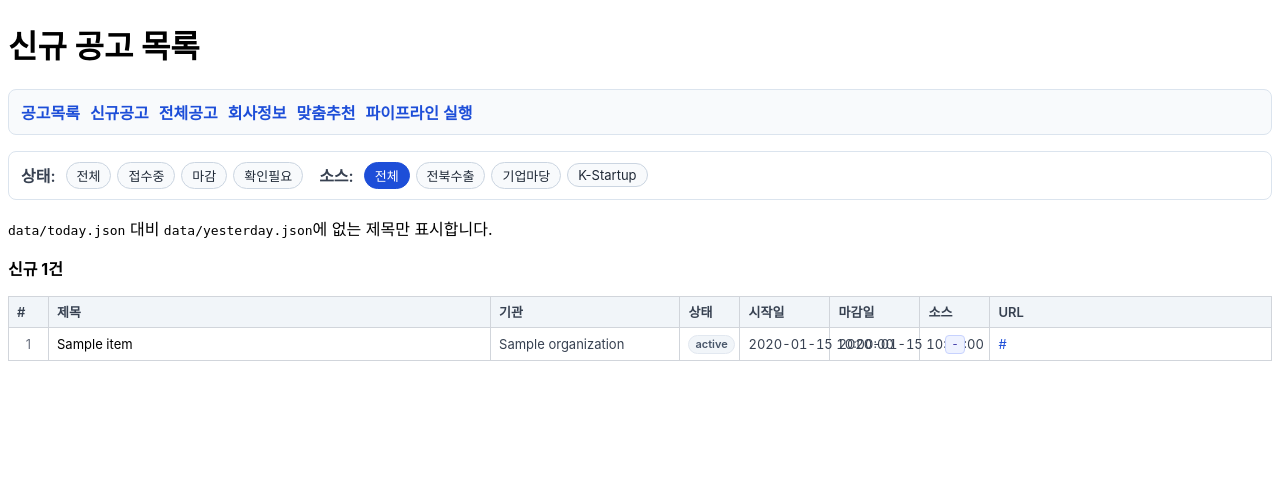
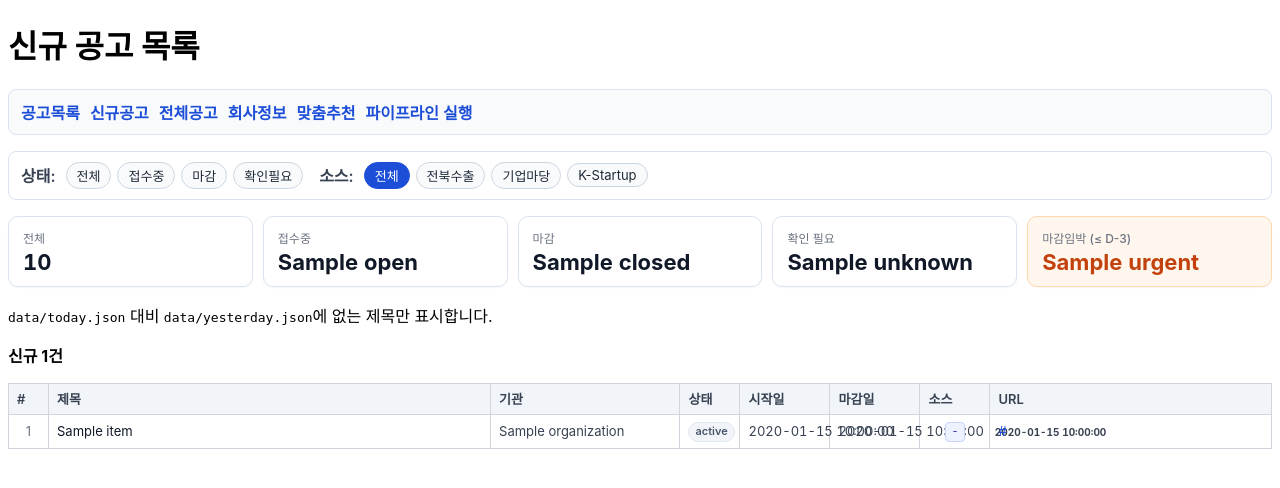
Before and after one commit to hover9710-beep/Job-bizgov-platform, a Flask app: template templates/new.html in a window 1280 px wide. Shown: the top 488 px of the page. Run offline with Flask 3, Linux system fonts and the light colour scheme; the template is opened without the code that fills it: most values are stand-ins (such as "Sample title", 1, 10 or a date in 2020).

Commit message:
feat: UI 서비스형 개선 (요약카드/제목링크/소스한글화/마감강조)
Made-with: Cursor

```diff
--- a/appy.py
+++ b/appy.py
@@ -5,6 +5,7 @@ import re
 import sqlite3
 import subprocess
 import sys
+from datetime import date, datetime, timedelta
 from pathlib import Path
 from typing import Any, List, Optional, Tuple
 
@@ -57,6 +58,60 @@ LOG_TAIL_CHARS = 6000
 
 MERGED_NEW_JSON = BASE_DIR / "data" / "merged" / "new.json"
 ALL_JB_JSON = BASE_DIR / "data" / "all_jb" / "all_jb.json"
+
+# UI 표기용 소스 한글 라벨. pipeline/ui_view.SOURCE_LABELS 와 동일 매핑.
+# 템플릿 필터/요약카드에서 키 → 한글 변환시 사용.
+SOURCE_LABELS = {
+    "jbexport": "전북수출",
+    "bizinfo": "기업마당",
+    "kstartup": "K-Startup",
+}
+
+
+def _safe_parse_date(s: Any) -> Optional[date]:
+    """'YYYY-MM-DD' 접두부만 파싱. 빈값/파싱 실패는 None. 예외 던지지 않음."""
+    if not s:
+        return None
+    txt = str(s).strip()
+    if len(txt) < 10:
+        return None
+    try:
+        return datetime.strptime(txt[:10], "%Y-%m-%d").date()
+    except (ValueError, TypeError):
+        return None
+
+
+def _compute_ui_summary(items: List[dict]) -> dict:
+    """
+    인덱스 카드 요약 집계.
+      - total    : 전체
+      - open     : display_status == '접수중'
+      - closed   : display_status == '마감'
+      - unknown  : 그 외(확인 필요 등)
+      - urgent   : 접수중 중 end_date 가 오늘 ~ 오늘+3일(포함) 사이
+    """
+    today = date.today()
+    limit = today + timedelta(days=3)
+    total = len(items)
+    open_n = closed_n = unknown_n = urgent_n = 0
+    for it in items:
+        st = (it.get("display_status") or "").strip()
+        if st == "접수중":
+            open_n += 1
+            ed = _safe_parse_date(it.get("end_date"))
+            if ed is not None and today <= ed <= limit:
+                urgent_n += 1
+        elif st == "마감":
+            closed_n += 1
+        else:
+            unknown_n += 1
+    return {
+        "total": total,
+        "open": open_n,
+        "closed": closed_n,
+        "unknown": unknown_n,
+        "urgent": urgent_n,
+    }
 
 
 def load_all_items() -> List[dict]:
@@ -336,6 +391,7 @@ def index():
     rows = get_db().execute(sql, params).fetchall()
     rows_ui = prepare_db_rows_for_ui(rows)
     rows_ui = filter_items(rows_ui, status=status_filter, source=source_filter)
+    summary = _compute_ui_summary(rows_ui)
     if audit_ui_enabled():
         log_source_mismatch_and_parser(rows_ui[:10], label="GET / (목록 10)")
         db = get_db()
@@ -357,6 +413,8 @@ def index():
         status=status,
         source=source,
         q=query,
+        summary=summary,
+        source_labels=SOURCE_LABELS,
     )
 
 
--- a/pipeline/ui_view.py
+++ b/pipeline/ui_view.py
@@ -20,7 +20,7 @@ from __future__ import annotations
 import json
 import sqlite3
 import sys
-from datetime import date, datetime
+from datetime import date, datetime, timedelta
 from pathlib import Path
 from typing import Any, Dict, Iterable, List, Optional, Tuple
 
@@ -41,6 +41,17 @@ DB_PATH = _ROOT / "db" / "biz.db"
 # 정렬 우선순위: 접수중(0) > 확인 필요(1) > 마감(2)
 _STATUS_ORDER = {"접수중": 0, "확인 필요": 1, "마감": 2}
 _SOURCE_ORDER = {"jbexport": 0, "bizinfo": 1, "kstartup": 2}
+
+# UI 표기용 소스 한글 라벨. appy.SOURCE_LABELS 와 동기화 유지.
+SOURCE_LABELS = {
+    "jbexport": "전북수출",
+    "bizinfo": "기업마당",
+    "kstartup": "K-Startup",
+}
+
+# 마감임박 배지 임계값(일 단위). D-3 이하는 danger(빨강), D-7 이하는 warn(주황).
+_DEADLINE_DANGER_DAYS = 3
+_DEADLINE_WARN_DAYS = 7
 
 
 # ---------------------------------------------------------------------------
@@ -190,6 +201,64 @@ def _parse_iso(s: str) -> Optional[date]:
         return None
 
 
+def _source_label(source_key: str) -> str:
+    """소스 키(소문자) → 한글 라벨. 미지정/미매핑은 원문 그대로."""
+    key = (source_key or "").strip().lower()
+    return SOURCE_LABELS.get(key, source_key or "")
+
+
+def _compute_deadline_badge(
+    display_status: str,
+    end_date_s: str,
+    today: date,
+) -> Tuple[str, str]:
+    """
+    (deadline_badge, deadline_class) 계산.
+
+    규칙
+      - display_status == '마감' → ('마감', 'deadline-danger')
+      - end_date 미지정 → ('', '')
+      - 오늘 기준 잔여일 d:
+          d <  0            → ('마감', 'deadline-danger')  # 방어적 처리
+          d <= DANGER(3)    → ('D-{d}', 'deadline-danger')
+          d <= WARN(7)      → ('D-{d}', 'deadline-warn')
+          그 외             → ('', '')
+    """
+    if display_status == "마감":
+        return ("마감", "deadline-danger")
+    ed = _parse_iso(end_date_s or "")
+    if ed is None:
+        return ("", "")
+    d = (ed - today).days
+    if d < 0:
+        return ("마감", "deadline-danger")
+    if d <= _DEADLINE_DANGER_DAYS:
+        return (f"D-{d}", "deadline-danger")
+    if d <= _DEADLINE_WARN_DAYS:
+        return (f"D-{d}", "deadline-warn")
+    return ("", "")
+
+
+def _apply_ui_labels(it: Dict[str, Any], today: date) -> None:
+    """
+    UI 표시 전용 파생 필드 주입 (프레젠테이션 레이어 한정).
+      - source_label    : 소스 키 → 한글 라벨
+      - deadline_badge  : 'D-3' / 'D-7' / '마감' / ''
+      - deadline_class  : CSS 클래스 ('deadline-danger' / 'deadline-warn' / '')
+
+    status 및 url 은 건드리지 않는다 (각각 infer_status / _apply_display_url 담당).
+    """
+    src_key = (it.get("_db_source_snapshot") or it.get("source") or "").strip().lower()
+    it["source_label"] = _source_label(src_key)
+    badge, cls = _compute_deadline_badge(
+        display_status=str(it.get("display_status") or "").strip(),
+        end_date_s=str(it.get("end_date") or "").strip(),
+        today=today,
+    )
+    it["deadline_badge"] = badge
+    it["deadline_class"] = cls
+
+
 def _sort_key_status(it: Dict[str, Any]) -> Tuple:
     st = _STATUS_ORDER.get(it.get("display_status") or "", 9)
     src = _SOURCE_ORDER.get((it.get("source_badge") or "").lower(), 9)
@@ -331,6 +400,7 @@ def prepare_db_rows_for_ui(
       4) 정렬 + display_idx 부여
     """
     t = today or _today_str()
+    t_date = datetime.strptime(t[:10], "%Y-%m-%d").date() if len(t) >= 10 else date.today()
     dicts = [dict(r) if not isinstance(r, dict) else r for r in rows]
     items: List[Dict[str, Any]] = [sqlite_row_to_item(r) for r in dicts]
     items = normalize_display_items(items)
@@ -342,6 +412,7 @@ def prepare_db_rows_for_ui(
         it["display_status"] = infer_status(period_text, sd, ed, t)
         it.setdefault("source_badge", (it.get("_db_source_snapshot") or "").lower() or "unknown")
         _apply_display_url(it)
+        _apply_ui_labels(it, t_date)
     # 4) 정렬
     items = sort_items(items, key=sort)
     for i, it in enumerate(items, start=1):
--- a/templates/new.html
+++ b/templates/new.html
@@ -44,6 +44,61 @@
         .status-closed  { background: #fee2e2; color: #991b1b; border-color: #fecaca; }
         .status-unknown { background: #f1f5f9; color: #475569; border-color: #e2e8f0; }
         .source-tag { display: inline-block; padding: 1px 6px; border-radius: 4px; font-size: 11px; background: #eef2ff; color: #3730a3; border: 1px solid #c7d2fe; white-space: nowrap; }
+
+        /* --- 요약 카드 그리드 (상단 대시보드) --- */
+        .summary-grid {
+            display: grid;
+            grid-template-columns: repeat(5, 1fr);
+            gap: 10px;
+            margin: 8px 0 16px;
+        }
+        .summary-card {
+            background: #fff;
+            border: 1px solid #dbe4ee;
+            border-radius: 10px;
+            padding: 12px 14px;
+            display: flex;
+            flex-direction: column;
+            gap: 4px;
+            box-shadow: 0 1px 2px rgba(15, 23, 42, 0.04);
+        }
+        .summary-card-urgent {
+            background: #fff7ed;
+            border-color: #fed7aa;
+        }
+        .summary-label { font-size: 12px; color: #6b7280; font-weight: 500; }
+        .summary-value { font-size: 22px; color: #111827; font-weight: 700; line-height: 1.1; font-variant-numeric: tabular-nums; }
+        .summary-card-urgent .summary-value { color: #c2410c; }
+
+        /* --- 제목 링크 --- */
+        .title-link { color: #111827; text-decoration: none; }
+        .title-link:hover { color: #1d4ed8; text-decoration: underline; }
+
+        /* --- 마감일 배지 (D-3 / D-7 / 마감) --- */
+        .deadline-badge {
+            display: inline-block;
+            margin-left: 4px;
+            padding: 1px 6px;
+            border-radius: 4px;
+            font-size: 10px;
+            font-weight: 700;
+            border: 1px solid transparent;
+            white-space: nowrap;
+            vertical-align: middle;
+        }
+        td.date-col.deadline-danger { background: #fef2f2; color: #991b1b; font-weight: 600; }
+        td.date-col.deadline-danger .deadline-badge { background: #fee2e2; color: #991b1b; border-color: #fecaca; }
+        td.date-col.deadline-warn   { background: #fffbeb; color: #92400e; font-weight: 600; }
+        td.date-col.deadline-warn   .deadline-badge { background: #fef3c7; color: #92400e; border-color: #fde68a; }
+
+        /* --- 반응형: 좁은 화면에서 요약 카드 열 수 조정 --- */
+        @media (max-width: 900px) {
+            .summary-grid { grid-template-columns: repeat(3, 1fr); }
+        }
+        @media (max-width: 600px) {
+            .summary-grid { grid-template-columns: repeat(2, 1fr); }
+            .summary-value { font-size: 18px; }
+        }
     </style>
 </head>
 <body>
@@ -86,6 +141,33 @@
                class="{% if cur_source|lower == 'kstartup' %}active{% endif %}">K-Startup</a>
         </div>
     </div>
+
+    {# 요약 대시보드 — appy.index()._compute_ui_summary() 결과.
+       필터가 적용된 후의 결과 집합 기준 카운트. urgent = 접수중 & 오늘~D+3. #}
+    {% set s = summary|default({'total': count, 'open': 0, 'closed': 0, 'unknown': 0, 'urgent': 0}) %}
+    <div class="summary-grid">
+        <div class="summary-card">
+            <span class="summary-label">전체</span>
+            <span class="summary-value">{{ s.total }}</span>
+        </div>
+        <div class="summary-card">
+            <span class="summary-label">접수중</span>
+            <span class="summary-value">{{ s.open }}</span>
+        </div>
+        <div class="summary-card">
+            <span class="summary-label">마감</span>
+            <span class="summary-value">{{ s.closed }}</span>
+        </div>
+        <div class="summary-card">
+            <span class="summary-label">확인 필요</span>
+            <span class="summary-value">{{ s.unknown }}</span>
+        </div>
+        <div class="summary-card summary-card-urgent">
+            <span class="summary-label">마감임박 (≤ D-3)</span>
+            <span class="summary-value">{{ s.urgent }}</span>
+        </div>
+    </div>
+
     <p>
         <code>data/today.json</code> 대비 <code>data/yesterday.json</code>에 없는 제목만 표시합니다.
     </p>
@@ -130,15 +212,29 @@
         {% set title_txt = item.get('title') or item.get('공고제목') or '' %}
         {% set org_txt   = item.get('organization') or item.get('기관') or '' %}
         {% set u = item.get('url') or item.get('상세URL') or '' %}
+        {% set src_key = (item.get('source') or item.get('source_badge') or '')|lower %}
+        {% set src_label = item.get('source_label')
+                            or (source_labels|default({})).get(src_key)
+                            or src_key or '-' %}
+        {% set dl_badge = item.get('deadline_badge') or '' %}
+        {% set dl_class = item.get('deadline_class') or '' %}
         <tr>
             <td class="num-col">{{ loop.index }}</td>
-            <td class="title-col" title="{{ title_txt }}">{{ title_txt }}</td>
+            <td class="title-col" title="{{ title_txt }}">
+                {% if u %}
+                    <a class="title-link" href="{{ u }}" target="_blank" rel="noopener">{{ title_txt }}</a>
+                {% else %}
+                    {{ title_txt }}
+                {% endif %}
+            </td>
             <td class="org-col" title="{{ org_txt }}">{{ org_txt }}</td>
             <td class="status-col"><span class="status-badge {{ st_cls }}">{{ st or '-' }}</span></td>
             <td class="date-col">{{ item.get('start_date') or '-' }}</td>
-            <td class="date-col">{{ item.get('end_date') or '-' }}</td>
-            <td class="source-col"><span class="source-tag">{{ (item.get('source') or item.get('source_badge') or '-')|lower }}</span></td>
-            <td class="url-col" title="{{ u }}"><a href="{{ u }}" target="_blank">{{ u }}</a></td>
+            <td class="date-col {{ dl_class }}">
+                {{ item.get('end_date') or '-' }}{% if dl_badge %}<span class="deadline-badge">{{ dl_badge }}</span>{% endif %}
+            </td>
+            <td class="source-col"><span class="source-tag">{{ src_label }}</span></td>
+            <td class="url-col" title="{{ u }}"><a href="{{ u }}" target="_blank" rel="noopener">{{ u }}</a></td>
         </tr>
         {% endfor %}
         </tbody>
```
